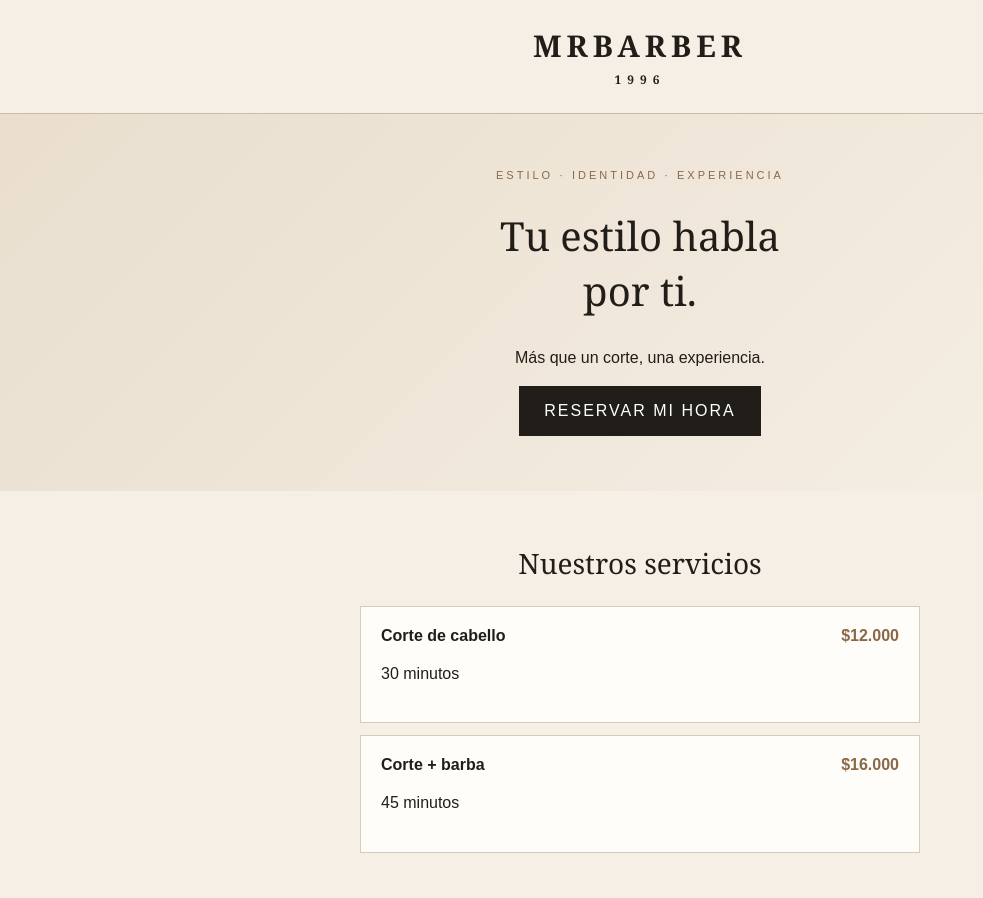
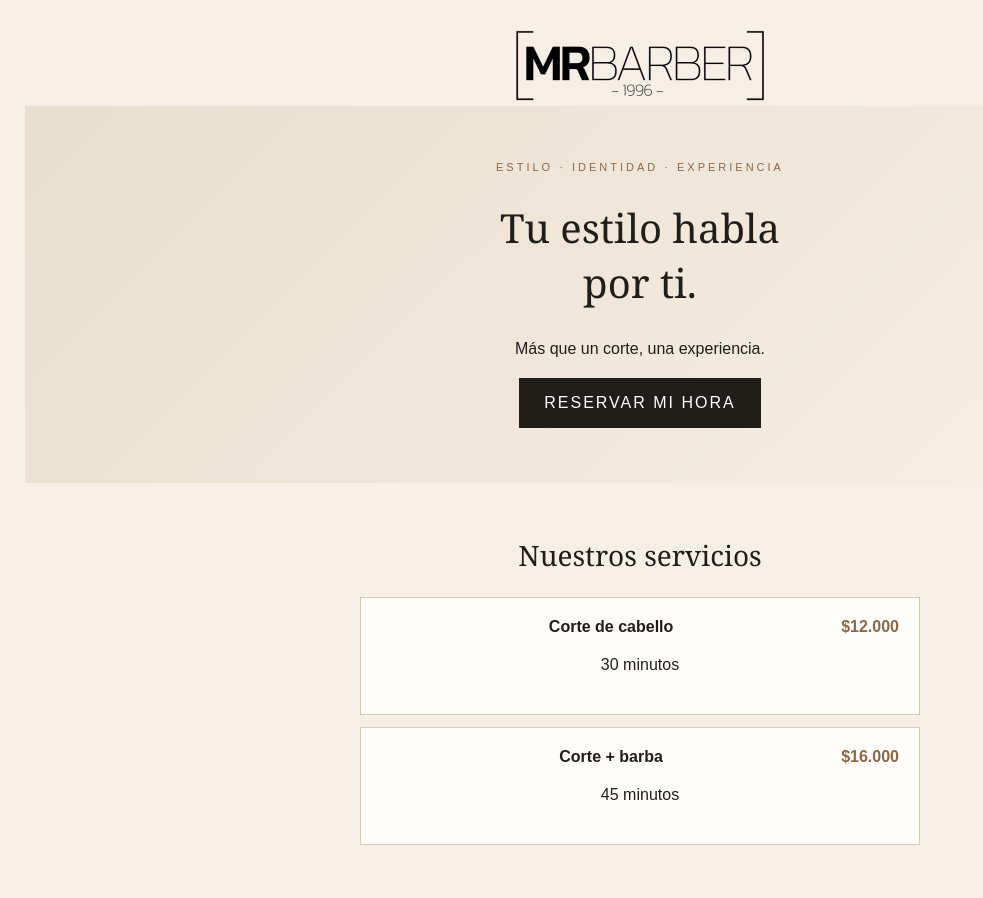
Before and after one commit to mrbarber1996/mrbarber-reservas, a plain HTML site: page index.html in a window 1280 px wide. Shown: the top 898 px of the page, without its empty margins (0-983 px from the left). Drawn offline with Linux system fonts and the light colour scheme; no server answers.

Commit message:
Replace logo text with image
Replaced logo text with an image for better branding.

```diff
--- a/index.html
+++ b/index.html
@@ -131,11 +131,12 @@ footer{
 <body>
 
 <header>
-<div class="logo">
-MRBARBER
-<small>1996</small>
-</div>
-</header>
+
+<img src="./logo-mrbarber.png"
+     alt="MRBARBER 1996"
+     style="width:260px; max-width:90%; height:auto; display:block; margin:0 auto;">
+
+
 
 <div class="hero">
 <div class="eyebrow">ESTILO · IDENTIDAD · EXPERIENCIA</div>
```
